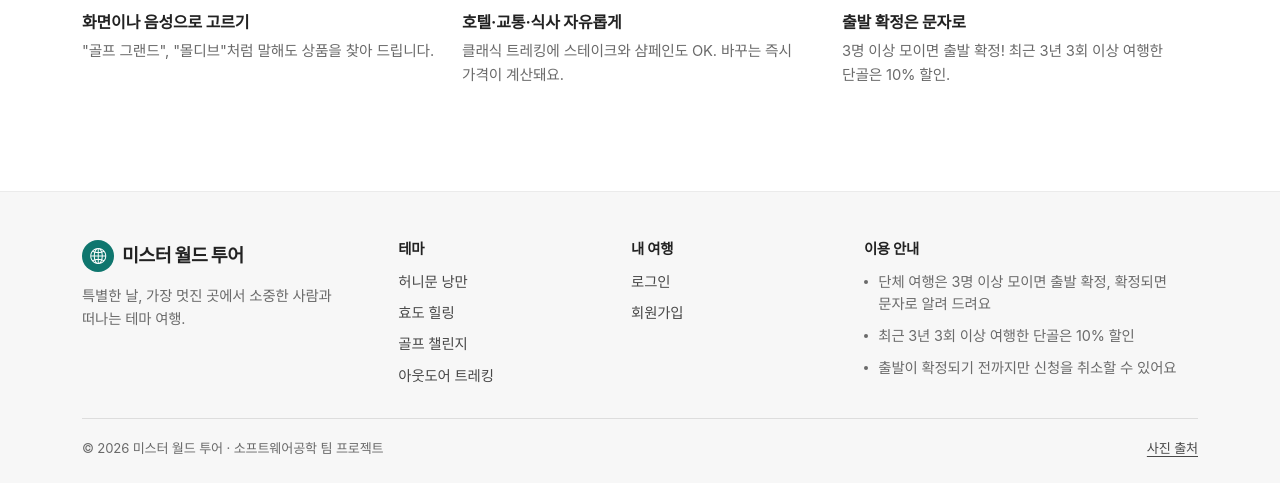
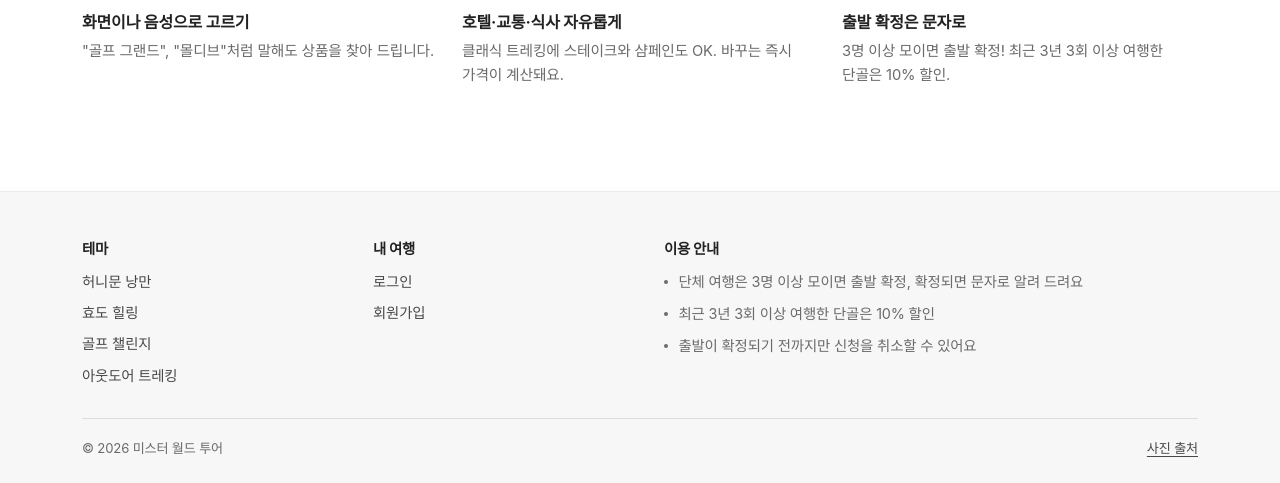
Before and after one commit to yongbeom-jeong/mister-world-tour, a Django app: page / in a window 1280 px wide. Shown: the part 964-1447 px from the top of the page. Run offline with Django 5.2, Linux system fonts and the light colour scheme; data that the repository does not hold is empty; some web fonts are replaced.

Commit message:
style: 푸터에서 로고·소개 문구·프로젝트 표기 제거
- 상단 메뉴와 겹치는 로고·소개 문구를 빼고 바로가기·이용 안내만 남김
- 맨 아래는 '© 2026 미스터 월드 투어'와 사진 출처 링크만 (사진 라이선스상 출처 표시는 필수)

Co-Authored-By: Claude Opus 5.5 <noreply@anthropic.com>

```diff
--- a/static/css/mwt.css
+++ b/static/css/mwt.css
@@ -304,13 +304,11 @@ input:disabled + .option-tile { opacity: .45; cursor: not-allowed; }
 /* ---------------------------------------------------------------- 푸터 */
 .mwt-footer { background: var(--mwt-surface); border-top: 1px solid var(--mwt-line); color: var(--mwt-ink-2); padding: 3rem 0 1.5rem; margin-top: 4rem; font-size: .9rem; }
 .footer-grid { display: grid; grid-template-columns: 1fr 1fr; gap: 2rem 1.5rem; padding-bottom: 2rem; }
-.footer-about, .footer-grid > .footer-col:last-child { grid-column: 1 / -1; }
+.footer-grid > .footer-col:last-child { grid-column: 1 / -1; }
 @media (min-width: 768px) {
-  .footer-grid { grid-template-columns: 1.4fr 1fr 1fr 1.6fr; }
-  .footer-about, .footer-grid > .footer-col:last-child { grid-column: auto; }
+  .footer-grid { grid-template-columns: 1fr 1fr 2fr; }
+  .footer-grid > .footer-col:last-child { grid-column: auto; }
 }
-.footer-about .mwt-brand { text-decoration: none; }
-.footer-about p { color: var(--mwt-muted); margin: .75rem 0 0; max-width: 18rem; line-height: 1.6; }
 .footer-col h2 { font-size: .9rem; font-weight: 700; margin-bottom: .85rem; }
 .footer-col ul { list-style: none; margin: 0; padding: 0; display: grid; gap: .6rem; }
 .footer-col a, .footer-link { color: var(--mwt-ink-2); text-decoration: none; background: none; border: 0; padding: 0; font: inherit; }
--- a/templates/base.html
+++ b/templates/base.html
@@ -7,7 +7,7 @@
   <link href="https://cdn.jsdelivr.net/gh/orioncactus/pretendard@v1.3.9/dist/web/variable/pretendardvariable-dynamic-subset.min.css" rel="stylesheet">
   <link href="https://cdn.jsdelivr.net/npm/bootstrap@5.3.3/dist/css/bootstrap.min.css" rel="stylesheet">
   <link href="https://cdn.jsdelivr.net/npm/bootstrap-icons@1.11.3/font/bootstrap-icons.min.css" rel="stylesheet">
-  <link href="{% static 'css/mwt.css' %}?v=20261113-7" rel="stylesheet">
+  <link href="{% static 'css/mwt.css' %}?v=20261113-8" rel="stylesheet">
   {% block extra_head %}{% endblock %}
 </head>
 <body class="d-flex flex-column min-vh-100 {% if user.is_staff_member %}mwt-staff{% endif %} {% block page_class %}{% endblock %}">
@@ -81,10 +81,6 @@
   <footer class="mwt-footer">
     <div class="container">
       <div class="footer-grid">
-        <div class="footer-about">
-          <a class="mwt-brand" href="{% url 'home' %}"><span class="mwt-brand-mark" aria-hidden="true"><i class="bi bi-globe2"></i></span>미스터 월드 투어</a>
-          <p>특별한 날, 가장 멋진 곳에서 소중한 사람과 떠나는 테마 여행.</p>
-        </div>
         {% if user.is_authenticated and user.is_staff_member %}
           <nav class="footer-col" aria-label="직원 메뉴">
             <h2>직원 메뉴</h2>
@@ -129,7 +125,7 @@
         </div>
       </div>
       <div class="footer-bottom">
-        <span>© 2026 미스터 월드 투어 · 소프트웨어공학 팀 프로젝트</span>
+        <span>© 2026 미스터 월드 투어</span>
         <a href="{% url 'credits' %}">사진 출처</a>
       </div>
     </div>
```
Also changed, not shown: AGENTS.md (+1 -1 lines).
